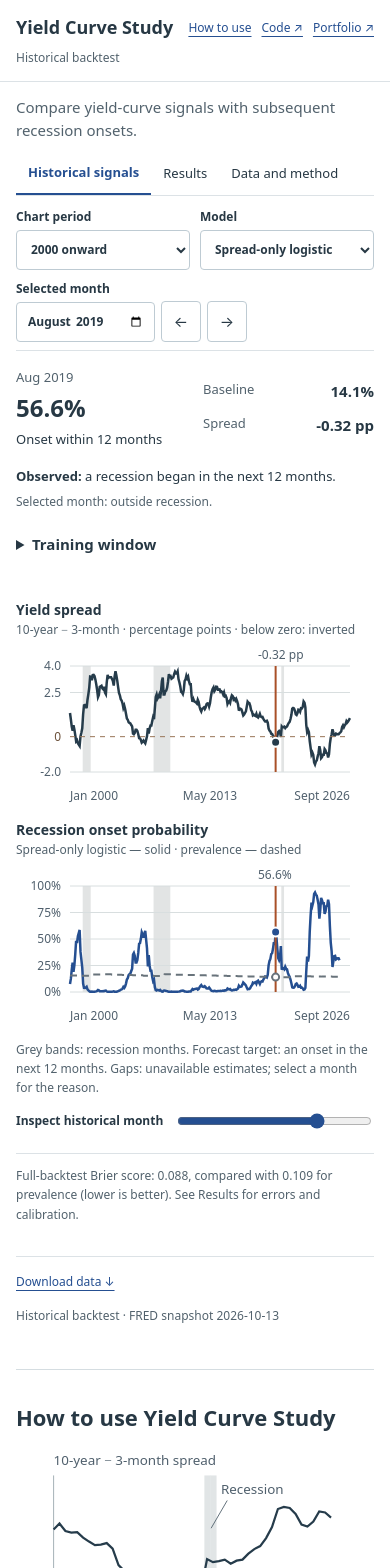
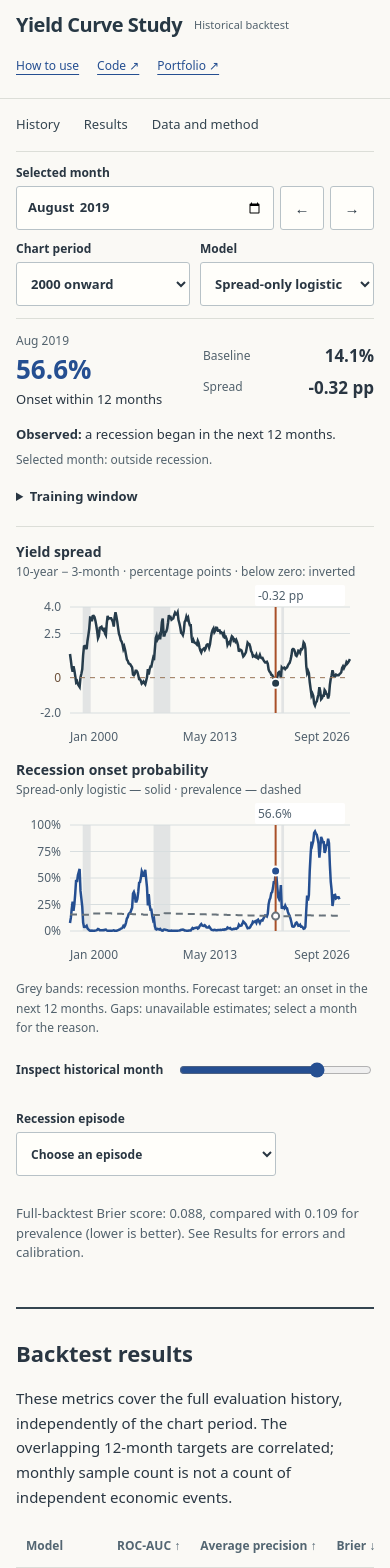
Before and after one commit to m21264551-arch/recession, a React (Vite) app in the folder dashboard/: page / in a window 390 px wide. Shown: the top 1568 px of the page. Built offline with nearby package versions, Linux system fonts and the light colour scheme.

Commit message:
Present the historical study as a continuous research page

```diff
--- a/dashboard/src/App.jsx
+++ b/dashboard/src/App.jsx
@@ -53,14 +53,17 @@ function HistoryChart({ rows, model, selected, onSelect }) {
   const container = useRef(null);
   const gesture = useRef(null);
   const [width, setWidth] = useState(900);
+  const [viewportHeight,setViewportHeight] = useState(window.innerHeight);
   useEffect(() => {
     const observer = new ResizeObserver(([entry]) =>
       setWidth(Math.max(300, entry.contentRect.width)),
     );
     if (container.current) observer.observe(container.current);
-    return () => observer.disconnect();
+    const resize=()=>setViewportHeight(window.innerHeight);
+    window.addEventListener("resize",resize);
+    return () => {observer.disconnect();window.removeEventListener("resize",resize);};
   }, []);
-  const height = width < 500 ? 170 : 190,
+  const height = width < 500 ? 170 : Math.max(170,Math.min(310,(viewportHeight-370)/2)),
     left = 54,
     right = 24,
     top = 24,
@@ -320,7 +323,7 @@ export default function App() {
   const [study, setStudy] = useState(null),
     [error, setError] = useState(""),
     [retry, setRetry] = useState(0);
-  const [view, setView] = useState("signals"),
+  const [episodeOnset, setEpisodeOnset] = useState(""),
     [period, setPeriod] = useState("2000"),
     [model, setModel] = useState("logistic"),
     [selected, setSelected] = useState("2019-08-01");
@@ -348,22 +351,27 @@ export default function App() {
       });
     return () => controller.abort();
   }, [retry]);
-  const returnToMonth = useRef(false);
-  useEffect(() => {
-    if (view === "signals" && returnToMonth.current) {
-      returnToMonth.current=false;
-      document.getElementById("selected-month")?.focus();
-    }
-  }, [view]);
-  const inspectError = (date) => {
+  const selectFromResults = (date) => {
+    setEpisodeOnset("");
     if (+date.slice(0,4) < +period) setPeriod("1953");
-    setSelected(date); returnToMonth.current=true; setView("signals");
+    setSelected(date);
+    document.getElementById("history-section")?.scrollIntoView({block:"start"});
+    document.getElementById("selected-month")?.focus({preventScroll:true});
   };
-  const rows = study?.rows.filter((r) => +r.date.slice(0, 4) >= +period) || [];
+  const inspectError = selectFromResults;
+  const shiftMonth=(date,delta)=>{const d=new Date(`${date}T00:00:00Z`);d.setUTCMonth(d.getUTCMonth()+delta);return d.toISOString().slice(0,10);};
+  const inspectEpisode=(onset)=>{
+    setEpisodeOnset(onset);
+    if(onset) setSelected(shiftMonth(onset,-1));
+    else if(+selected.slice(0,4)<+period) setPeriod("1953");
+  };
+  const rows = study?.rows.filter(r=>episodeOnset ? r.date >= shiftMonth(episodeOnset,-36) && r.date <= shiftMonth(episodeOnset,24) : +r.date.slice(0,4)>=+period) || [];
   const inspected = study?.rows.find((r) => r.date === selected),
     prediction = inspected?.prediction;
   const fold = study?.folds.find((f) => f.id === prediction?.foldId);
   const pickPeriod = (value) => {
+    if(value==="episode") return;
+    setEpisodeOnset("");
     setPeriod(value);
     if (+selected.slice(0, 4) < +value) setSelected(`${value}-01-01`);
   };
@@ -381,7 +389,7 @@ export default function App() {
         </nav>
       </header>
       <main id="tool" tabIndex={-1}>
-        <h1>Compare yield-curve signals with subsequent recession onsets.</h1>
+        <h1 className="sr-only">Compare yield-curve signals with subsequent recession onsets.</h1>
         {error ? (
           <div role="alert">
             <h2>Study unavailable</h2>
@@ -397,30 +405,18 @@ export default function App() {
           <p role="status">Loading the historical study…</p>
         ) : (
           <>
-            <nav className="views" aria-label="Study views">
-              {[
-                ["signals", "Historical signals"],
-                ["backtest", "Results"],
-                ["method", "Data and method"],
-              ].map(([key, title]) => (
-                <button
-                  key={key}
-                  aria-pressed={view === key}
-                  onClick={() => setView(key)}
-                >
-                  {title}
-                </button>
-              ))}
+            <nav className="views" aria-label="Study sections">
+              <a href="#history-section">History</a><a href="#results-section">Results</a><a href="#method-section">Data and method</a>
             </nav>
-            {view === "signals" && (
-              <>
+            <section id="history-section" aria-label="Historical signals">
                 <div className="chart-controls">
                   <label>
                     Chart period
                     <select
-                      value={period}
+                      value={episodeOnset ? "episode" : period}
                       onChange={(e) => pickPeriod(e.target.value)}
                     >
+                      {episodeOnset && <option value="episode">Episode window</option>}
                       <option value="1953">Full history</option>
                       <option value="1980">1980 onward</option>
                       <option value="2000">2000 onward</option>
@@ -452,6 +448,7 @@ export default function App() {
                           const date = `${e.target.value}-01`;
                           if (study.rows.some((r) => r.date === date)) {
                             setSelected(date);
+                            if(episodeOnset && !rows.some(r=>r.date===date)) setEpisodeOnset("");
                             if (+date.slice(0, 4) < +period) setPeriod("1953");
                           }
                         }}
@@ -510,17 +507,23 @@ export default function App() {
                   />
 
                 </div>
+                <div className="episode-navigation">
+                  <label>Recession episode
+                    <select value={episodeOnset} onChange={e=>inspectEpisode(e.target.value)}>
+                      <option value="">Choose an episode</option>
+                      {study.episodes.map(e=><option key={e.onset} value={e.onset}>{month(e.onset)}</option>)}
+                    </select>
+                  </label>
+                </div>
                 <div className="note">
                   Full-backtest Brier score:{" "}
                   {format(study.models[model].metrics.brier)}, compared with{" "}
                   {format(study.models.prevalence.metrics.brier)} for prevalence
                   (lower is better). See Results for errors and calibration.
                 </div>
-              </>
-            )}
-            {view === "backtest" && (
-              <>
-                <h2>Backtest results</h2>
+              </section>
+            <section id="results-section" aria-labelledby="results-title">
+                <h2 id="results-title">Backtest results</h2>
                 <p>
                   These metrics cover the full evaluation history, independently
                   of the chart period. The overlapping 12-month targets are
@@ -611,7 +614,7 @@ export default function App() {
                     "Brier ↓",
                   ]}
                   rows={study.episodes.map((e) => [
-                    month(e.onset),
+                    <button className="episode-link" onClick={()=>{inspectEpisode(e.onset);document.getElementById("history-section").scrollIntoView({block:"start"});document.getElementById("selected-month").focus({preventScroll:true});}}>{month(e.onset)}</button>,
                     `${e.evaluatedMonths}/12`,
                     percent(e.models[model].meanProbability),
                     percent(e.models[model].maxProbability),
@@ -650,10 +653,8 @@ export default function App() {
                   Undefined means an annual evaluation period contains only one
                   target class. No numeric substitute is inserted.
                 </p>
-              </>
-            )}
-            {view === "method" && (
-              <section className="method">
+              </section>
+              <section className="method" id="method-section">
                 <h2>Data and method</h2>
                 <div className="snapshot">
                   <span>
@@ -717,7 +718,7 @@ export default function App() {
                   hyperparameter selection uses evaluation periods.
                 </p>
                 <h3>Reproduce or update explicitly</h3>
-                <pre>
+                <pre tabIndex={0} role="region" aria-label="Reproduction commands">
                   python -m analysis.acquire{"\n"}python -m analysis.export
                   {"\n"}python -m pytest{"\n"}cd dashboard && npm ci && npm run
                   build
@@ -742,7 +743,6 @@ export default function App() {
                   Snapshot SHA256: <code>{study.snapshot.sha256}</code>
                 </p>
               </section>
-            )}
             <footer>
               <a href="/api/study.json" download="yield-curve-study-v1.json">
                 Download data ↓
--- a/dashboard/src/components/HowToUse.jsx
+++ b/dashboard/src/components/HowToUse.jsx
@@ -9,7 +9,7 @@ export default function HowToUse() {
  <ol className="guide-steps">
  <li><strong>Select a month.</strong> Drag across either chart, enter a date, or use the arrow buttons. Both charts follow the same marker.</li>
  <li><strong>Compare the estimate.</strong> Read the selected model, its historical-prevalence baseline, and whether a recession actually began in the following year.</li>
- <li><strong>Inspect a mistake.</strong> Open Results and select a false-alarm or missed month to return to its chart. Lower Brier scores mean smaller probability errors.</li>
+ <li><strong>Inspect a mistake.</strong> Go to Results and select a false-alarm or missed month to return to its chart. Lower Brier scores mean smaller probability errors.</li>
  </ol>
  <p>Grey bands mark months already in recession; the prediction concerns a new onset within twelve months. Missing estimates stay unavailable. This downloaded data vintage includes historical revisions and cannot recreate exactly what an analyst knew at the time.</p>
  <a href="#tool">Back to tool ↑</a></div>
--- a/dashboard/src/index.css
+++ b/dashboard/src/index.css
@@ -1,414 +1,117 @@
-:root {
-  font-family:
-    system-ui,
-    -apple-system,
-    sans-serif;
-  color: #273844;
-  background: #fff;
-  font-synthesis: none;
-  font-size: 15px;
-  line-height: 1.5;
-}
-* {
-  box-sizing: border-box;
-}
-body {
-  margin: 0;
-}
-header,
-main {
-  max-width: 1440px;
-  margin: auto;
-  padding: 14px 28px;
-}
-header {
-  display: flex;
-  align-items: center;
-  gap: 16px;
-  border-bottom: 1px solid #dce2e6;
-}
-header nav {
-  display: flex;
-  gap: 20px;
-  margin-left: auto;
-  font-size: 13px;
-}
-.brand {
-  font-size: 19px;
-  font-weight: 700;
-  text-decoration: none;
-  color: #273844;
-}
-.mode {
-  font-size: 12px;
-  color: #52626d;
-}
-a {
-  color: #254f91;
-  text-underline-offset: 4px;
-}
-h1 {
-  font: 400 15px/1.5 system-ui;
-  margin: 0 0 12px;
-  color: #52626d;
-}
-h2 {
-  font: 650 18px/1.4 system-ui;
-}
-h3 {
-  font-size: 15px;
-}
-p {
-  line-height: 1.6;
-}
-button,
-select,
-input {
-  font: inherit;
-  color: inherit;
-  touch-action: manipulation;
-}
-button,
-select,
-input[type="month"] {
-  padding: 8px 10px;
-  min-height: 40px;
-  background: #fff;
-  border: 1px solid #becbd3;
-  border-radius: 4px;
-}
-button,
-select {
-  cursor: pointer;
-}
-button:hover {
-  background: #f1f4f8;
-}
-button:disabled {
-  opacity: 0.45;
-  cursor: default;
-}
-:focus-visible {
-  outline: 3px solid #a95028;
-  outline-offset: 3px;
-}
-.snapshot {
-  display: flex;
-  gap: 18px;
-  flex-wrap: wrap;
-  padding: 12px 0;
-  font-size: 12px;
-  color: #52626d;
-}
-.views {
-  display: flex;
-  gap: 0;
-  border-bottom: 1px solid #dce2e6;
-  margin-bottom: 12px;
-}
-.views button {
-  border: 0;
-  background: none;
-  border-radius: 0;
-  padding: 10px 16px;
-}
-.views button[aria-pressed="true"] {
-  border-bottom: 2px solid #254f91;
-  color: #254f91;
-  font-weight: 700;
-}
-.chart-controls {
-  display: flex;
-  gap: 16px;
-  flex-wrap: wrap;
-  align-items: end;
-  margin-bottom: 14px;
-}
-label {
-  font-size: 12px;
-  font-weight: 600;
-  display: flex;
-  flex-direction: column;
-  gap: 4px;
-}
-.month-controls {
-  display: flex;
-  gap: 6px;
-  align-items: end;
-  margin-left: auto;
-}
-.month-controls button {
-  min-width: 40px;
-}
-.signal-layout {
-  display: grid;
-  grid-template-columns: minmax(0, 1fr) 258px;
-  gap: 24px;
-}
-.history {
-  min-width: 0;
-}
-.history h2 {
-  font: 600 14px system-ui;
-  margin: 0 0 4px;
-}
-.history h2 span {
-  display: block;
-  font-size: 12px;
-  color: #52626d;
-  font-weight: 400;
-  margin-top: 2px;
-}
-.history svg {
-  display: block;
-  width: 100%;
-  height: auto;
-  cursor: crosshair;
-  margin-bottom: 8px;
-}
-svg text {
-  font: 12px system-ui;
-  fill: #50606d;
-}
-.caption {
-  font-size: 12px;
-  color: #52626d;
-  margin: 8px 0;
-}
-.scrubber {
-  display: flex;
-  flex-direction: row;
-  align-items: center;
-  gap: 12px;
-}
-.scrubber input {
-  flex: 1;
-  min-width: 0;
-  min-height: 28px;
-  accent-color: #254f91;
-}
-.selected {
-  border-left: 1px solid #dce2e6;
-  padding-left: 20px;
-}
-.selection-label {
-  font-size: 12px;
-  color: #52626d;
-  margin: 0;
-}
-.selected h2 {
-  font-size: 28px;
-  margin: 5px 0;
-}
-.selected p {
-  font-size: 13px;
-  margin: 10px 0;
-}
-.note {
-  border-top: 1px solid #dce2e6;
-  margin-top: 16px;
-  padding: 12px 0;
-  line-height: 1.6;
-  font-size: 12px;
-  color: #52626d;
-}
-.table-scroll {
-  overflow: auto;
-}
-table {
-  width: 100%;
-  border-collapse: collapse;
-  text-align: left;
-  font-size: 13px;
-  font-variant-numeric: tabular-nums;
-}
-th,
-td {
-  padding: 11px 10px;
-  border-bottom: 1px solid #dce2e6;
-}
-th {
-  font-size: 12px;
-  color: #536672;
-  white-space: nowrap;
-}
-td:first-child {
-  font-weight: 650;
-}
-td {
-  min-width: 80px;
-}
-.two-col {
-  display: grid;
-  grid-template-columns: 1fr 1fr;
-  gap: 32px;
-  margin: 24px 0;
-}
-.two-col p {
-  font-size: 13px;
-}
-.calibration {
-  display: block;
-  max-width: 380px;
-  width: 100%;
-  margin-top: 12px;
-}
-.method {
-  max-width: 900px;
-}
-.method h3 {
-  margin-top: 24px;
-}
-.method pre {
-  padding: 16px;
-  background: #f3f5f7;
-  line-height: 1.7;
-  overflow: auto;
-}
-.method code,
-.identity {
-  overflow-wrap: anywhere;
-}
-.identity {
-  font-size: 12px;
-  color: #52626d;
-}
-details {
-  padding: 3px 0;
-}
-summary {
-  cursor: pointer;
-  font-weight: 600;
-  min-height: 40px;
-  padding: 10px 0;
-}
-footer {
-  display: flex;
-  gap: 16px;
-  justify-content: space-between;
-  flex-wrap: wrap;
-  border-top: 1px solid #dce2e6;
-  padding: 16px 0;
-  margin-top: 20px;
-  font-size: 12px;
-  color: #52626d;
-}
-@media (max-width: 760px) {
-  header,
-  main {
-    padding: 14px 16px;
-  }
-  header {
-    gap: 8px;
-    flex-wrap: wrap;
-  }
-  .brand {
-    font-size: 18px;
-  }
-  .mode {
-    order: 3;
-    width: 100%;
-    font-size: 12px;
-  }
-  header nav {
-    gap: 10px;
-    font-size: 12px;
-  }
-  .views button {
-    padding: 10px 12px;
-    white-space: nowrap;
-    font-size: 13px;
-  }
-  .chart-controls {
-    gap: 10px;
-  }
-  .chart-controls > label {
-    flex: 1;
-    min-width: 120px;
-  }
-  .chart-controls select {
-    width: 100%;
-  }
-  .month-controls {
-    margin-left: 0;
-  }
-  .signal-layout {
-    grid-template-columns: 1fr;
-    gap: 18px;
-  }
-  .selected {
-    border-left: 0;
-    border-top: 1px solid #dce2e6;
-    padding: 14px 0;
-    display: grid;
-    grid-template-columns: 1fr 1fr;
-    gap: 16px;
-  }
-  .two-col {
-    grid-template-columns: 1fr;
-    gap: 12px;
-  }
-  .snapshot {
-    flex-direction: column;
-    gap: 6px;
-  }
-  .scrubber {
-    font-size: 12px;
-  }
-  .scrubber input {
-    width: 100px;
-  }
-  .selected h2 {
-    font-size: 24px;
-  }
-}
-@media (prefers-reduced-motion: reduce) {
-  * {
-    scroll-behavior: auto !important;
-  }
-}
+/* A research page: paper, ink and aligned historical evidence. */
+:root { font:15px/1.5 system-ui,sans-serif; color:#293642; background:#faf9f5; font-synthesis:none; --line:#dcded8; --blue:#254f91; }
+* { box-sizing:border-box; }
+body { margin:0; }
+header,main { padding:0 24px; }
+header { min-height:64px; display:flex; align-items:center; gap:18px; border-bottom:1px solid var(--line); }
+header nav { margin-left:auto; display:flex; gap:20px; font-size:13px; }
+header nav a { min-height:44px; display:inline-flex; align-items:center; }
+.brand { font-size:20px; font-weight:750; text-decoration:none; color:#273844; letter-spacing:-.5px; }
+.mode { font-size:12px; color:#52626d; }
+a { color:var(--blue); text-underline-offset:4px; }
+h2 { font-size:22px; line-height:1.3; }
+h3 { font-size:16px; }
+p { max-width:75ch; line-height:1.65; }
+button,select,input { font:inherit; color:inherit; touch-action:manipulation; }
+button,select,input[type=month] { padding:8px 10px; min-height:44px; background:#fffefa; border:1px solid #b8c2c7; border-radius:3px; }
+button,select { cursor:pointer; }
+button:hover { background:#eef1f4; }
+button:disabled { opacity:.45; cursor:default; }
+:focus-visible { outline:3px solid #a95028; outline-offset:3px; }
+.sr-only { position:absolute; width:1px; height:1px; overflow:hidden; clip:rect(0,0,0,0); white-space:nowrap; }
 
-/* The guide is independent of loaded data and never resets the tool. */
-.learning-guide { border-top:1px solid #d5dde1; padding:32px 0; margin-top:28px; scroll-margin-top:20px; }
-.learning-guide h2 { font-size:22px; margin:0 0 12px; }
-.learning-guide > p { max-width:85ch; color:#40515d; }
-.guide-steps { display:grid; grid-template-columns:repeat(3,minmax(0,1fr)); gap:28px; padding:0 0 0 20px; margin:24px 0; }
-.guide-steps li { padding-left:4px; }
-.guide-steps h3 { font-size:15px; margin:0 0 6px; }
-.guide-steps p { margin:0; color:#40515d; }
-.learning-guide a { display:inline-flex; align-items:center; min-height:44px; text-decoration:underline; text-underline-offset:4px; }
-#tool { scroll-margin-top:16px; }
-@media(max-width:760px) { .guide-steps { grid-template-columns:1fr; gap:18px; } header { flex-wrap:wrap; } header nav { flex-wrap:wrap; } }
+/* Section navigation does not replace or unmount the study. */
+.views { display:flex; gap:28px; padding:4px 0; border-bottom:1px solid var(--line); margin-bottom:16px; }
+.views a { display:inline-flex; align-items:center; min-height:44px; color:#344550; font-size:13px; text-decoration:none; }
+.views a:hover,.views a:focus-visible { color:var(--blue); text-decoration:underline; }
+#history-section,#results-section,#method-section { scroll-margin-top:16px; }
+.chart-controls { display:flex; flex-wrap:wrap; gap:16px; align-items:end; margin-bottom:12px; }
+label { display:flex; flex-direction:column; gap:4px; font-size:12px; font-weight:600; }
+.chart-controls select { font-size:13px; }
+.episode-navigation { margin:16px 0; max-width:260px; }
+.month-controls { display:flex; gap:6px; align-items:end; margin-left:auto; }
+.month-controls button { min-width:44px; }
+.month-controls input { font-size:13px; }
+.selected { display:grid; grid-template-columns: minmax(170px,.85fr) minmax(210px,1fr) minmax(300px,1.65fr) auto; gap:20px; align-items:center; padding:12px 0; margin-bottom:8px; border-block:1px solid var(--line); }
+.selected .selection-label { margin:0; font-size:12px; color:#52626d; }
+.selected h2 { font-size:28px; margin:2px 0; color:var(--blue); font-variant-numeric:tabular-nums; }
+.selected p { font-size:13px; margin:2px 0; }
+.selected-values { display:grid; grid-template-columns:1fr 1fr; gap:16px; margin:0; }
+.selected-values dt { font-size:12px; color:#52626d; }
+.selected-values dd { font-size:21px; font-weight:650; margin:4px 0; font-variant-numeric:tabular-nums; }
+.observed-outcome span { display:block; font-size:12px; color:#52626d; margin-top:5px; }
+.training { font-size:12px; max-width:220px; }
+.training summary { white-space:nowrap; }
+.history { min-width:0; }
+.history h2 { font-size:14px; margin:0 0 3px; }
+.history h2 span { font-size:12px; font-weight:400; color:#52626d; margin-left:10px; }
+.history svg { display:block; width:100%; height:auto; cursor:crosshair; margin-bottom:8px; touch-action:pan-y; }
+svg text { font:12px system-ui,sans-serif; fill:#50606d; }
+.zero-label { paint-order:stroke; stroke:#faf9f5; stroke-width:4px; fill:#6b503a; }
+.caption { color:#52626d; font-size:12px; margin:8px 0; }
+.scrubber { display:flex; flex-direction:row; gap:14px; align-items:center; }
+.scrubber input { flex:1; min-width:0; min-height:44px; accent-color:var(--blue); }
+.note { max-width:75ch; margin-top:8px; padding:12px 0; color:#52626d; font-size:13px; }
 
-/* Keep date, estimate and observation together before the chart on narrow screens. */
-.history { grid-column:1; grid-row:1; }
-.selected { grid-column:2; grid-row:1; }
-.history svg { touch-action:pan-y; }
-.zero-label { paint-order:stroke; stroke:white; stroke-width:4px; fill:#6b503a; }
-.selected-values { display:grid; gap:12px; margin:14px 0; }
-.selected-values > div { display:flex; justify-content:space-between; gap:12px; }
-.selected-values dt { color:#52626d; font-size:13px; }
-.selected-values dd { margin:0; font-weight:650; font-variant-numeric:tabular-nums; }
-.observed-outcome span { display:block; color:#52626d; margin-top:6px; font-size:12px; }
+/* Results use the page width for tables and a readable measure for prose. */
+#results-section { border-top:2px solid #344550; padding-top:12px; margin-top:32px; }
+.table-scroll { overflow:auto; }
+table { width:100%; border-collapse:collapse; text-align:left; font-size:13px; font-variant-numeric:tabular-nums; }
+th,td { padding:12px 10px; border-bottom:1px solid var(--line); }
+th { color:#536672; font-size:12px; white-space:nowrap; }
+td { min-width:80px; }
+td:first-child { font-weight:650; }
+.two-col { display:grid; grid-template-columns:minmax(0,1fr) minmax(0,1.25fr); gap:64px; margin:32px 0; }
+.two-col p { font-size:14px; }
+.calibration { display:block; width:100%; max-width:440px; margin-top:12px; }
 .error-months { display:flex; flex-wrap:wrap; gap:8px; padding:10px 0; }
-.error-months button { min-height:44px; }
-@media(max-width:760px) {
- .selected { grid-column:1; grid-row:1; grid-template-columns:1fr 1fr; gap:8px 16px; padding:12px 0; }
- .history { grid-column:1; grid-row:2; }
- .observed-outcome,.training { grid-column:1 / -1; }
- .selected p { margin:4px 0; }
- .selected-values { align-self:center; margin:0; }
- .selected h2 { margin:2px 0; }
- .training summary { padding:6px 0; }
- .selected .training p { font-size:12px; }
- .chart-controls { margin-bottom:8px; }
-}
-
-.yield-guide { display:grid; grid-template-columns:minmax(0,60ch) minmax(280px,1fr); gap:44px; align-items:center; }
+.episode-link { background:transparent; border-color:transparent; color:var(--blue); text-decoration:underline; text-underline-offset:3px; }
+.method { border-top:2px solid #344550; padding-top:12px; margin-top:44px; }
+.method h3 { margin-top:24px; }
+.method pre { background:#f0f0eb; padding:16px; max-width:75ch; line-height:1.7; overflow:auto; }
+.method code,.identity { overflow-wrap:anywhere; }
+.snapshot { display:flex; flex-wrap:wrap; gap:18px; font-size:12px; color:#52626d; }
+.identity { font-size:12px; color:#52626d; }
+summary { min-height:44px; padding:10px 0; font-weight:600; cursor:pointer; font-size:13px; }
+footer { display:flex; justify-content:space-between; flex-wrap:wrap; gap:16px; border-top:1px solid var(--line); padding:16px 0; margin-top:24px; font-size:12px; color:#52626d; }
+[role=alert],main>p[role=status] { padding:24px; min-height:50svh; }
+.learning-guide { border-top:1px solid var(--line); margin-top:28px; padding:32px 0; scroll-margin-top:20px; }
+.learning-guide h2 { font-size:22px; }
+.yield-guide { display:grid; grid-template-columns:minmax(0,70ch) minmax(280px,1fr); gap:44px; align-items:center; }
 .yield-guide figure { margin:0; min-width:0; }
 .yield-guide svg { width:100%; max-height:360px; }
 .yield-guide svg text { font-size:15px; }
-.yield-guide figcaption { font-size:12px; color:#52626d; line-height:1.6; }
-.guide-steps { display:block; margin:18px 0; }
+.yield-guide figcaption { font-size:12px; color:#52626d; max-width:75ch; }
+.guide-steps { padding-left:22px; margin:18px 0; }
 .guide-steps li { margin:12px 0; line-height:1.65; }
-@media(max-width:760px) { .yield-guide { grid-template-columns:1fr; gap:16px; } .yield-guide figure { grid-row:1; } }
+.learning-guide a { display:inline-flex; align-items:center; min-height:44px; }
+#tool { scroll-margin-top:16px; }
+@media(max-width:1199px) {
+ .selected { grid-template-columns:180px 210px 1fr; gap:16px; }
+ .training { grid-column:1/-1; max-width:75ch; }
+ .training summary { padding:5px 0; min-height:32px; }
+ .chart-controls { gap:10px; }
+}
+@media(max-width:760px) {
+ header,main { padding:0 16px; }
+ header { flex-wrap:wrap; gap:4px 12px; padding-block:10px; }
+ header nav { width:100%; margin:0; gap:18px; font-size:12px; }
+ .mode { font-size:11px; }
+ .views { gap:24px; margin-bottom:12px; }
+ .chart-controls { display:grid; grid-template-columns:1fr 1fr; }
+ .chart-controls label { min-width:0; }
+ .chart-controls select { width:100%; min-width:0; }
+ .month-controls { grid-column:1/-1; grid-row:1; margin:0; }
+ .month-controls label { flex:1; }
+ .selected { grid-template-columns:1fr 1fr; gap:10px 16px; margin-bottom:16px; padding:12px 0; }
+ .selected-values { grid-template-columns:1fr; gap:6px; }
+ .selected-values>div { display:flex; justify-content:space-between; align-items:center; }
+ .selected-values dd { font-size:17px; margin:0; }
+ .selected h2 { font-size:26px; }
+ .observed-outcome,.training { grid-column:1/-1; }
+ .history h2 span { display:block; margin:3px 0 0; }
+ .two-col,.yield-guide { grid-template-columns:1fr; gap:16px; }
+ .yield-guide figure { grid-row:1; }
+ .snapshot { flex-direction:column; gap:6px; }
+}
+@media(prefers-reduced-motion:reduce) { * { scroll-behavior:auto!important; } }
```
Also changed, not shown: 3 other files (tests, documents, lock files or other folders).
